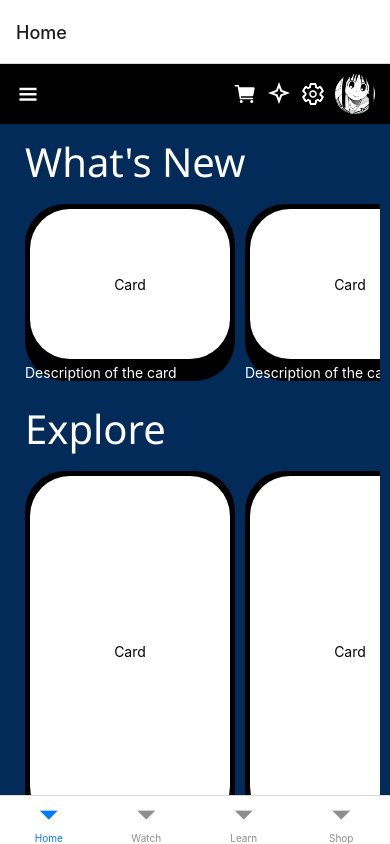
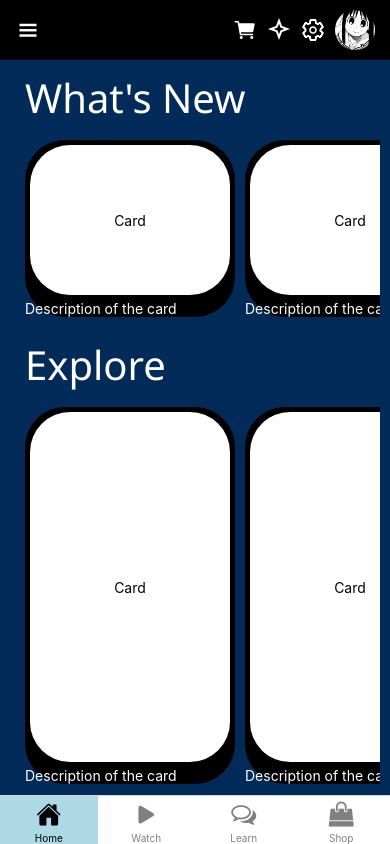
Before and after one commit to rayaanoidPrime/icc-nium-app, a React Native app: screen / in a window 390 px wide. Built offline with nearby package versions, Linux system fonts and the light colour scheme.

Commit message:
more ui updates

```diff
--- a/navigation/index.js
+++ b/navigation/index.js
@@ -1,7 +1,8 @@
 import React from 'react';
 import {createNativeStackNavigator} from '@react-navigation/native-stack';
 import {createBottomTabNavigator} from '@react-navigation/bottom-tabs';
-
+import { Ionicons } from '@expo/vector-icons';
+import { FontAwesome } from '@expo/vector-icons';
 import HomeScreen from "../screens/homeScreen";
 import LearnScreen from "../screens/learnScreen";
 import WatchScreen from "../screens/watchScreen";
@@ -13,7 +14,30 @@ const BottomBar = createBottomTabNavigator();
 
 export function BottomBarTab(){
     return(
-        <BottomBar.Navigator >
+        <BottomBar.Navigator screenOptions={({ route }) => ({
+            tabBarIcon: ({ focused, color, size }) => {
+              let iconName;
+
+              if (route.name === 'bottom_bar_home') {
+                iconName = 'home'
+              } else if (route.name === 'bottom_bar_watch') {
+                iconName = 'play';
+              }
+              else if (route.name === 'bottom_bar_learn') {
+                return <FontAwesome name="comments-o" size={size} color={color} />
+              }
+              else if (route.name === 'bottom_bar_shop') {
+                return <FontAwesome name="shopping-bag" size={size} color={color} />
+              }
+
+              // You can return any component that you like here!
+              return <Ionicons name={iconName} size={size} color={color} />;
+            },
+            tabBarActiveTintColor: 'black',
+            tabBarInactiveTintColor: 'gray',
+            tabBarActiveBackgroundColor : 'lightblue',
+            headerShown : false
+          })}>
             <BottomBar.Screen name="bottom_bar_home" component={HomeScreen} options={{ title: 'Home' }}/>
             <BottomBar.Screen name="bottom_bar_watch" component={WatchScreen} options={{ title: 'Watch' }}/>
             <BottomBar.Screen name="bottom_bar_learn" component={LearnScreen} options={{ title: 'Learn' }}/>
--- a/screens/homeScreen.js
+++ b/screens/homeScreen.js
@@ -185,7 +185,7 @@ export default function HomeScreen() {
      paddingBottom : 15
     },
     cardContainer:{
-      zIndex : 0,
+      zIndex : 10,
       backgroundColor : "black",
       borderRadius : 40,
       height : 'auto',
```
